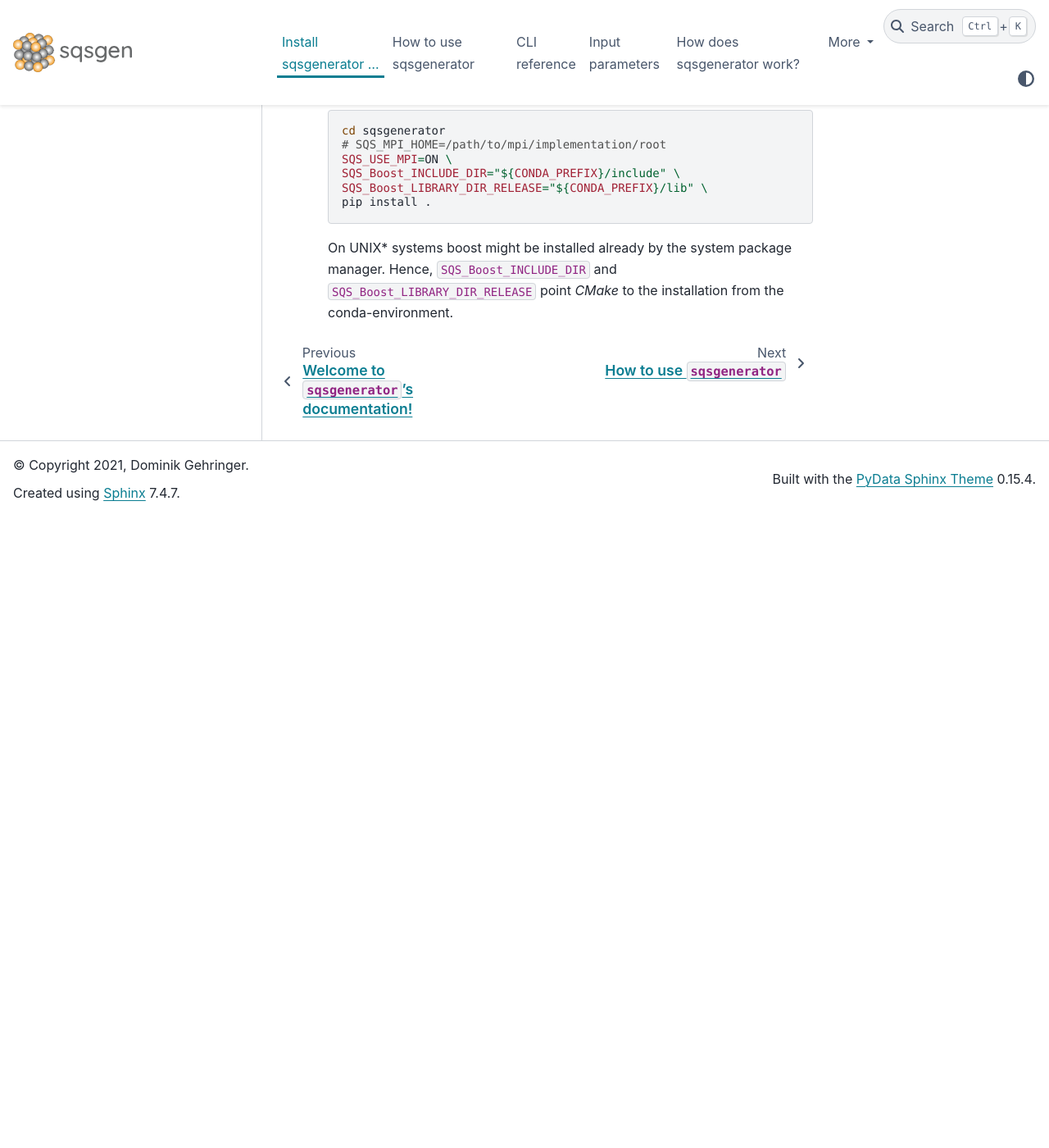
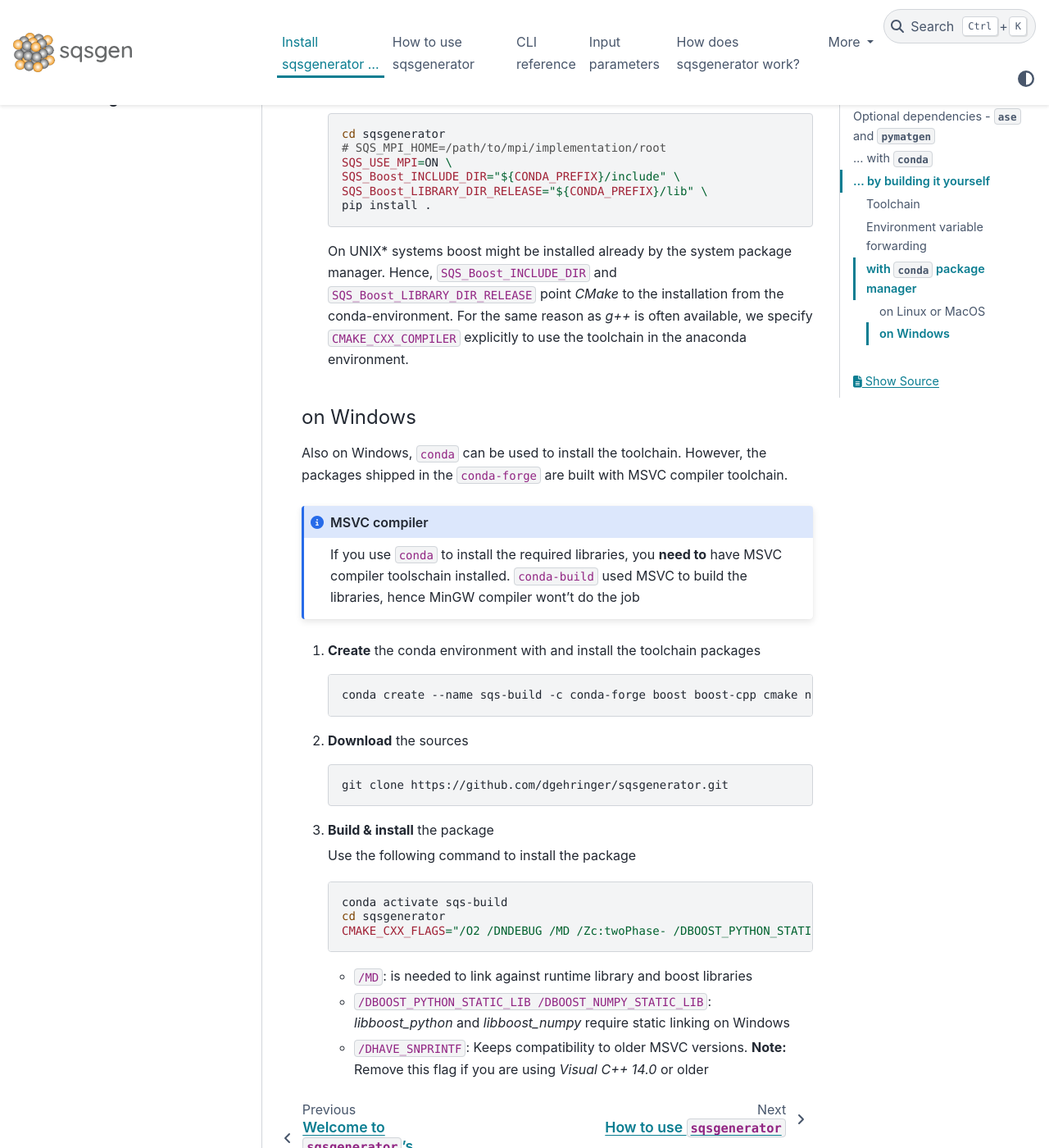
Before and after one commit to dgehringer/sqsgenerator, a Sphinx documentation site: the page built from docs/source/installation_guide.md, in a window 1280 px wide and 1400 px high, scrolled down 3416 px. Shown: the whole window at 82% size. Built offline with Sphinx 7.4.7 and the PyData theme 0.15.4, drawn with Linux system fonts in a browser that asks for light colours; the version number is read from the project's files by our own code; before the commit the page ends 4046 px from its top, so only the background shows below that; some of the changed text lies outside the part shown.

Commit message:
:memo: update installation instructions

````diff
--- a/docs/source/installation_guide.md
+++ b/docs/source/installation_guide.md
@@ -42,6 +42,9 @@ through this section carefully.
     - `libboost_numpy` (Python bindings)
     - `libboost_log` (logging)
     - `libboost_log_setup` (logging)
+    - `libboost_system` (math, data structures)
+    - `libboost_regex`
+    - `libboost_thread`
     - [Boost](https://www.boost.org/) is used to create the Python bindings, logging, multiprecision math and data structures.
   - [CMake](https://cmake.org/) is used as a build system. A version greater than 3.12 is needed
   - MPI libraries, in case you want to build a MPI enabled version of `sqsgenerator`
@@ -73,31 +76,24 @@ The above code will under-the-hood call *CMake* with a `-DBOOST_ROOT=/path/to/ow
 
 In the same manner values can be passed to [FindMPI.cmake](https://cmake.org/cmake/help/latest/module/FindMPI.html).
 
-### on Linux (or  Mac)
+### with `conda` package manager
 
-### with `conda` package manager
+#### on Linux or MacOS
 
 With `conda` it is easy to install the needed toolchain, and thus get to a quick customized build
 
 1. **Create** an anaconda environment using
 
+    on Linux use the following command to install the toolchain
+
     ```{code-block} bash
-    conda create --name sqs-build python=3
+    conda create --name sqsgen -c conda-forge boost boost-cpp cmake gxx_linux-64 libgomp numpy pip python=3
     ```
 
-2. **Install** required dependencies dependencies (CMake, g++, boost)
-
-    with `conda` it is easy to install the toolchain needed to make the binaries
+    on MacOS use this slightly modified version
 
     ```{code-block} bash
-    conda activate sqs-build
-    conda install -c conda-forge boost boost-cpp
-    # in case you do not have a system g++/cmake
-    conda install -c anaconda cmake gxx_linux-64
-    ```
-    in case you want to have an MPI enabled build also install the `openmpi` package
-    ```{code-block} bash
-    conda install -c conda-forge openmpi
+    conda create --name sqsgen -c conda-forge boost boost-cpp cmake llvm-openmp numpy pip python=3
     ```
 
 3. **Download** the sources
@@ -112,15 +108,20 @@ With `conda` it is easy to install the needed toolchain, and thus get to a quick
     *CMake* a hint, where to find them. The same is true if you want to use Anacondas C++ compiler (`CMAKE_CXX_COMPILER="x86_64-conda-linux-gnu-g++"`)
 
     ```{code-block} bash
+    conda activate sqsgen
     cd sqsgenerator
     SQS_Boost_INCLUDE_DIR="${CONDA_PREFIX}/include" \
     SQS_Boost_LIBRARY_DIR_RELEASE="${CONDA_PREFIX}/lib" \
     CMAKE_CXX_COMPILER="x86_64-conda-linux-gnu-g++" \
+    CMAKE_CXX_FLAGS="-DNDEBUG -O2 -mtune=native -march=native" \ # optional
     pip install .
     ```
 
+    Once you're building *sqsgenerator* yourself it is advisable to optimize it for you machine, which is the reason
+    for explicitly specifying compiler optimization flags via `CMAKE_CXX_FLAGS`
+
     In case you want to build a MPI build version you have to add `SQS_USE_MPI=ON` to the installation instructions.
-    In case you also want to link it against a specifiy MPI implementation (e. g. on a HPC cluster) you can instruct
+    In case you also want to link it against a specify MPI implementation (e. g. on a HPC cluster) you can instruct
     *CMake* to so, by adding `SQS_MPI_HOME` which points the installation directory
 
     ```{code-block} bash
@@ -133,4 +134,45 @@ With `conda` it is easy to install the needed toolchain, and thus get to a quick
     ```
 
     On UNIX* systems boost might be installed already by the system package manager. Hence, `SQS_Boost_INCLUDE_DIR`
-    and `SQS_Boost_LIBRARY_DIR_RELEASE` point *CMake* to the installation from the conda-environment.
+    and `SQS_Boost_LIBRARY_DIR_RELEASE` point *CMake* to the installation from the conda-environment. For the same
+    reason as *g++* is often available, we specify `CMAKE_CXX_COMPILER` explicitly to use the toolchain in the anaconda
+    environment.
+
+#### on Windows
+
+Also on Windows, `conda` can be used to install the toolchain. However, the packages shipped in the `conda-forge`
+are built with MSVC compiler toolchain.
+
+```{admonition} MSVC compiler
+:class: note
+
+If you use `conda` to install the required libraries, you **need to** have MSVC compiler toolschain installed.
+`conda-build` used MSVC to build the libraries, hence MinGW compiler wont't do the job
+
+```
+
+1. **Create** the conda environment with and install the toolchain packages
+
+    ```{code-block} bash
+   conda create --name sqs-build -c conda-forge boost boost-cpp cmake ninja numpy python=3
+   ```
+
+2. **Download** the sources
+
+   ```{code-block} bash
+   git clone https://github.com/dgehringer/sqsgenerator.git
+   ```
+
+3. **Build & install** the package<br>
+
+    Use the following command to install the package
+
+    ```{code-block} bash
+    conda activate sqs-build
+    cd sqsgenerator
+    CMAKE_CXX_FLAGS="/O2 /DNDEBUG /MD /Zc:twoPhase- /DBOOST_PYTHON_STATIC_LIB /DBOOST_NUMPY_STATIC_LIB /DHAVE_SNPRINTF" pip install .
+    ```
+
+    - `/MD`: is needed to link against runtime library and boost libraries
+    - `/DBOOST_PYTHON_STATIC_LIB /DBOOST_NUMPY_STATIC_LIB`: *libboost_python* and *libboost_numpy* require static linking on Windows
+    - `/DHAVE_SNPRINTF`: Keeps compatibility to older MSVC versions. **Note:** Remove this flag if you are using *Visual C++ 14.0* or older
````
